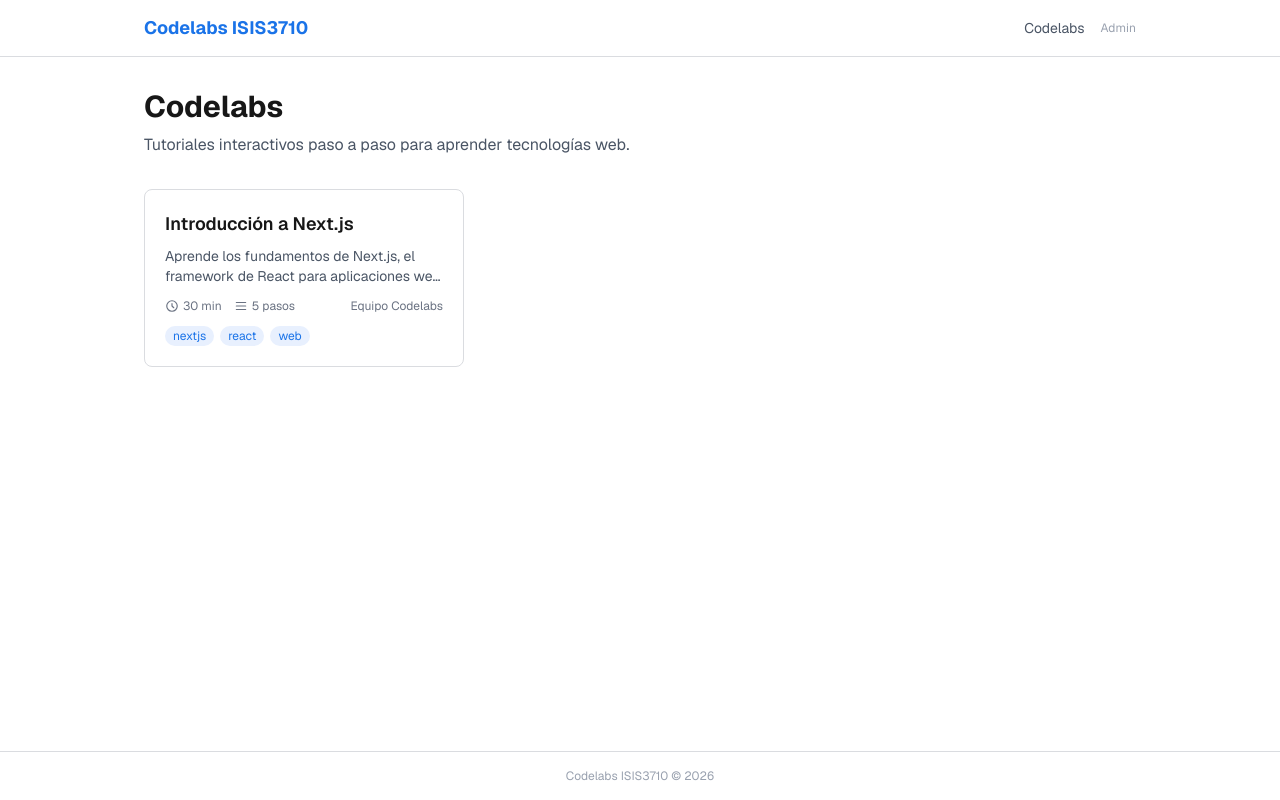
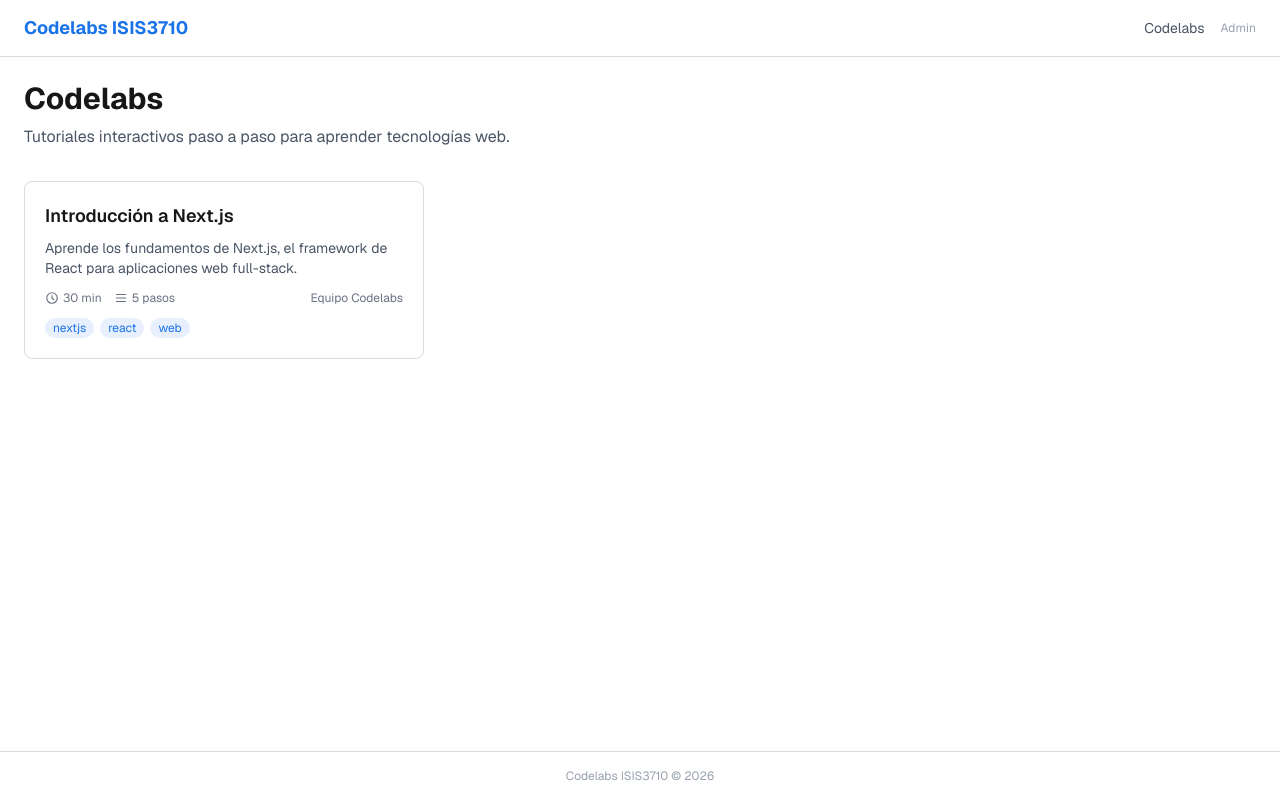
Before and after one commit to JGarcia55/codelabs-isis3710, a Next.js app: page / in a window 1280 px wide. Built offline with nearby package versions, Linux system fonts and the light colour scheme.

Commit message:
fix: eliminar max-w-5xl, contenido ocupa todo el ancho

```diff
--- a/src/app/layout.tsx
+++ b/src/app/layout.tsx
@@ -31,7 +31,7 @@ export default function RootLayout({
     >
       <body className="min-h-full flex flex-col bg-gray-50">
         <header className="bg-white border-b border-step-border">
-          <div className="max-w-5xl mx-auto px-4 h-14 flex items-center justify-between">
+          <div className="px-4 md:px-6 h-14 flex items-center justify-between">
             <Link href="/" className="font-bold text-lg text-primary">
               Codelabs ISIS3710
             </Link>
@@ -45,7 +45,7 @@ export default function RootLayout({
             </nav>
           </div>
         </header>
-        <main className="flex-1 max-w-5xl mx-auto w-full px-4 py-8">
+        <main className="flex-1 w-full px-4 md:px-6 py-6">
           {children}
         </main>
         <footer className="border-t border-step-border py-4 text-center text-xs text-gray-400">
```
